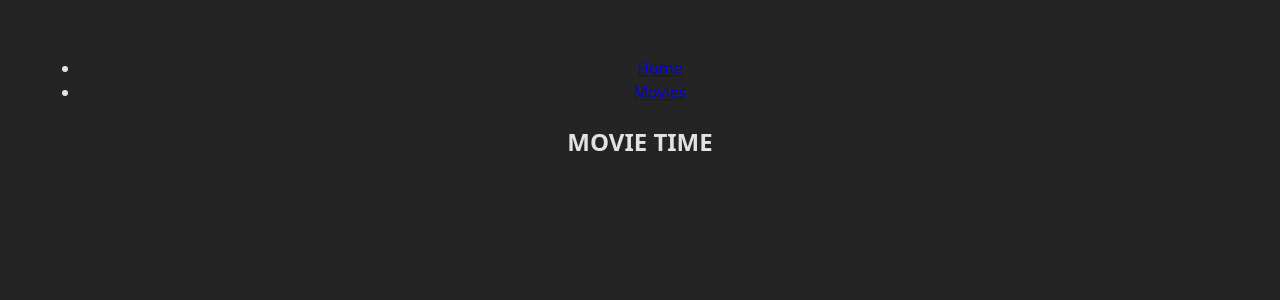
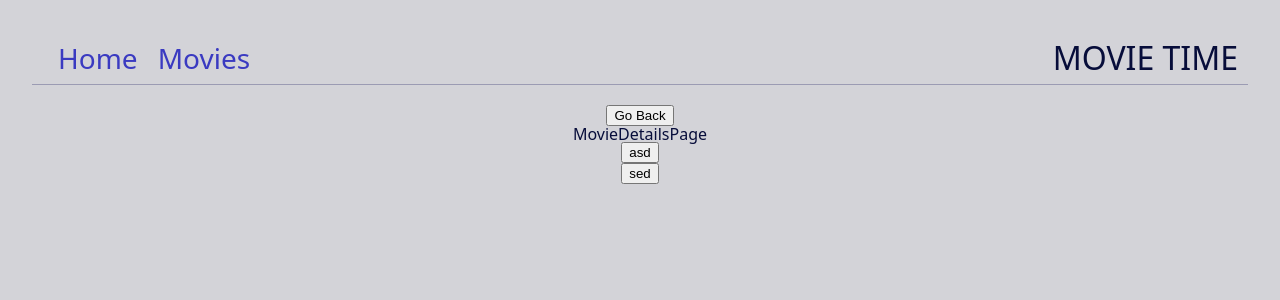
Before and after one commit to yesimbozkurt/goit-react-hw-05, a React (Vite) app: page /movie/1 in a window 1280 px wide. Shown: the top 300 px of the page. Built offline with nearby package versions, Linux system fonts and the light colour scheme.

Commit message:
Add movie details, reviews, and cast components; update navigation and styling

```diff
--- a/src/App.jsx
+++ b/src/App.jsx
@@ -5,6 +5,9 @@ import "./App.css";
 
 import Loader from "./components/Loader";
 import { Toaster } from "react-hot-toast";
+import MovieDetailsPage from "./pages/MovieDetails/MovieDetailsPage";
+import MovieReviews from "./components/MovieReviews/MovieReviews";
+import MovieCast from "./components/MovieCast/MovieCast";
 const Navigation = lazy(() => import("./components/Navigation/Navigation"));
 const HomePage = lazy(() => import("./pages/HomePage/HomePage"));
 const MoviesPage = lazy(() => import("./pages/MoviesPage/MoviesPage"));
@@ -16,22 +19,22 @@ function App() {
       <Suspense fallback={<Loader />}>
         <Navigation />
         <Routes>
-          <Route path="/" element={lazy(() => import("./pages/HomePage/HomePage"))} />
+          <Route path="/" element={<HomePage />} />
           <Route
             path="/movies"
-            element={lazy(() => import("./pages/MoviesPage/MoviesPage"))}
+            element={<MoviesPage />}
           />
           <Route
             path="/movie/:id"
-            element={lazy(() => import("./pages/MovieDetails/MovieDetailsPage"))}
+            element={<MovieDetailsPage />}
           >
             <Route
               path="cast"
-              element={lazy(() => import("./components/MovieCast/MovieCast"))}
+              element={<MovieCast />}
             />
             <Route
               path="reviews"
-              element={lazy(() => import("./components/MovieReviews/MovieReviews"))}
+              element={<MovieReviews />}
             />
           </Route>
           <Route path="*" element={<p>Page not found</p>} />
--- a/src/components/MovieList/MovieList.jsx
+++ b/src/components/MovieList/MovieList.jsx
@@ -0,0 +1,21 @@
+import css from './MovieList.module.css'
+import { Link } from 'react-router-dom'
+
+const MovieList = () => {
+    return (
+        <div className={css.MovieListContainer}>
+            <h1>MovieList</h1>
+            {/* <ul className={css.MovieList}>
+                {movies.map((movie) => (
+                    <li key={movie.id} className={css.MovieItem}>
+                        <Link to={`/movie/${movie.id}`}>
+                            <p>{movie.title}</p>
+                        </Link>
+                    </li>
+                ))}
+            </ul> */}
+        </div>
+    )
+}
+
+export default MovieList
--- a/src/components/MovieList/MovieList.module.css
+++ b/src/components/MovieList/MovieList.module.css
@@ -0,0 +1,7 @@
+.MovieList {
+    display: flex;
+    flex-wrap: wrap;
+    gap: 20px;
+    justify-content: center;
+    padding: 20px;
+}
--- a/src/components/Navigation/Navigation.jsx
+++ b/src/components/Navigation/Navigation.jsx
@@ -23,9 +23,6 @@ const Navigation = () => {
         </li>
       </ul>
       <h1 className={styles.webTitle}>MOVIE TIME</h1>
-      <div className={styles.webLogo}>
-
-      </div>
     </nav>
   );
 };
--- a/src/components/Navigation/Navigation.module.css
+++ b/src/components/Navigation/Navigation.module.css
@@ -0,0 +1,44 @@
+.nav {
+    padding: 10px;
+    margin: 0 auto 20px;
+    display: flex;
+    align-items: center;
+    justify-content: space-between;
+    border-bottom: 1px solid rgb(155, 155, 179);
+}
+
+.webTitle {
+    font-size: 32px;
+    color: var(--text-color);
+
+}
+
+.navList {
+    display: flex;
+    /* justify-content: space-around; */
+    gap: 20px;
+    margin: auto 182px auto 16px;
+    list-style-type: none;
+}
+
+.navList li {
+    font-size: 28px;
+}
+
+.nav a {
+    color: var(--secondary-color);
+    text-decoration: none;
+    position: relative;
+    padding: 5px 0;
+    font-weight: normal;
+    transition: color 0.3s ease;
+}
+
+.nav a:hover {
+    color: var(--primary-color);
+}
+
+.nav .active {
+    font-weight: bold;
+    color: var(--tertiary-color);
+}
--- a/src/index.css
+++ b/src/index.css
@@ -5,5 +5,154 @@
 
   color-scheme: light dark;
   color: rgba(255, 255, 255, 0.87);
-  background-color: #242424;
+  background-color: var(--quaternary-color);
 }
+
+:root {
+  --primary-color: #7d96e1;
+  --secondary-color: #3a3ac1;
+  --tertiary-color: #000c66;
+  --quaternary-color: #d3d3d8;
+  --text-color: #070d3a;
+}
+
+body {
+  font-family: 'Poppins', sans-serif;
+  background-color: var(--quaternary-color);
+  color: var(--text-color);
+  line-height: 1.6;
+}
+
+/* CSS Reset Başlangıcı */
+html,
+body,
+div,
+span,
+applet,
+object,
+iframe,
+h1,
+h2,
+h3,
+h4,
+h5,
+h6,
+p,
+blockquote,
+pre,
+a,
+abbr,
+acronym,
+address,
+big,
+cite,
+code,
+del,
+dfn,
+em,
+img,
+ins,
+kbd,
+q,
+s,
+samp,
+small,
+strike,
+strong,
+sub,
+sup,
+tt,
+var,
+b,
+u,
+i,
+center,
+dl,
+dt,
+dd,
+ol,
+ul,
+li,
+fieldset,
+form,
+label,
+legend,
+table,
+caption,
+tbody,
+tfoot,
+thead,
+tr,
+th,
+td,
+article,
+aside,
+canvas,
+details,
+embed,
+figure,
+figcaption,
+footer,
+header,
+hgroup,
+menu,
+nav,
+output,
+ruby,
+section,
+summary,
+time,
+mark,
+audio,
+video {
+  margin: 0;
+  padding: 0;
+  border: 0;
+  font-size: 100%;
+  font: inherit;
+  vertical-align: baseline;
+}
+
+/* HTML5 display-role reset for older browsers */
+article,
+aside,
+details,
+figcaption,
+figure,
+footer,
+header,
+hgroup,
+menu,
+nav,
+section {
+  display: block;
+}
+
+body {
+  line-height: 1;
+}
+
+ol,
+ul {
+  list-style: none;
+}
+
+blockquote,
+q {
+  quotes: none;
+}
+
+blockquote:before,
+blockquote:after,
+q:before,
+q:after {
+  content: '';
+  content: none;
+}
+
+table {
+  border-collapse: collapse;
+  border-spacing: 0;
+}
+
+/* CSS Reset Sonu */
--- a/src/pages/HomePage/HomePage.jsx
+++ b/src/pages/HomePage/HomePage.jsx
@@ -1,9 +1,26 @@
-import React from "react";
+import { useEffect, useState } from "react";
+import css from "./HomePage.module.css"
+import MovieList from "../../components/MovieList/MovieList";
+import { fetchTrendingMovies } from "../../utils/api";
 
 function HomePage() {
+  const [movies, setMovies] = useState();
+  useEffect(() => {
+    const getMovies = async () => {
+      try {
+        const data = await fetchTrendingMovies();
+        setMovies(data);
+        console.log(data[0]);
+
+      } catch (error) {
+        console.log(error);
+      }
+    };
+    getMovies();
+  }, []);
   return (
-    <div>
-      <button>sdfe</button>
+    <div className={css.home}>
+      <MovieList data={movies} />
     </div>
   );
 }
--- a/src/pages/MovieDetails/MovieDetailsPage.jsx
+++ b/src/pages/MovieDetails/MovieDetailsPage.jsx
@@ -1,9 +1,19 @@
 import React from "react";
+import { Link, Outlet } from "react-router-dom";
+import MovieCast from "../../components/MovieCast/MovieCast";
+import MovieReviews from "../../components/MovieReviews/MovieReviews";
 
 function MovieDetailsPage() {
   return (
     <div>
-      <button>sdkhk</button>
+      <button onClick={() => window.history.back()}>Go Back</button>
+      <div>
+        <h2>MovieDetailsPage</h2>
+
+      </div>
+      <Link to="cast"><MovieCast /></Link>
+      <Link to="reviews"><MovieReviews /></Link>
+      <Outlet />
     </div>
   );
 }
--- a/src/pages/MoviesPage/MoviesPage.jsx
+++ b/src/pages/MoviesPage/MoviesPage.jsx
@@ -1,11 +1,30 @@
-import React from "react";
+import { useEffect, useState } from "react";
+import { Link, useNavigate } from "react-router-dom";
+import MovieList from "../../components/MovieList/MovieList";
+import { fetchSearchedMovies } from "../../utils/api";
 
 function MoviesPage() {
+  const id = 1;
+  const [movies, setMovies] = useState([]);
+  const navigate = useNavigate();
+  useEffect(() => {
+    const getMovies = async () => {
+      try {
+        const data = await fetchSearchedMovies();
+        setMovies(data);
+      } catch (error) {
+        console.error(error);
+      }
+    };
+    getMovies();
+  }, []);
+
   return (
     <div>
-      <button>clc
-      </button>
-    </div>
+      <h3>MoviesPage</h3>
+      <MovieList movies={movies} />
+      <button onClick={() => navigate("/movie/" + id)}>more details</button>
+    </div >
   );
 }
 
```
